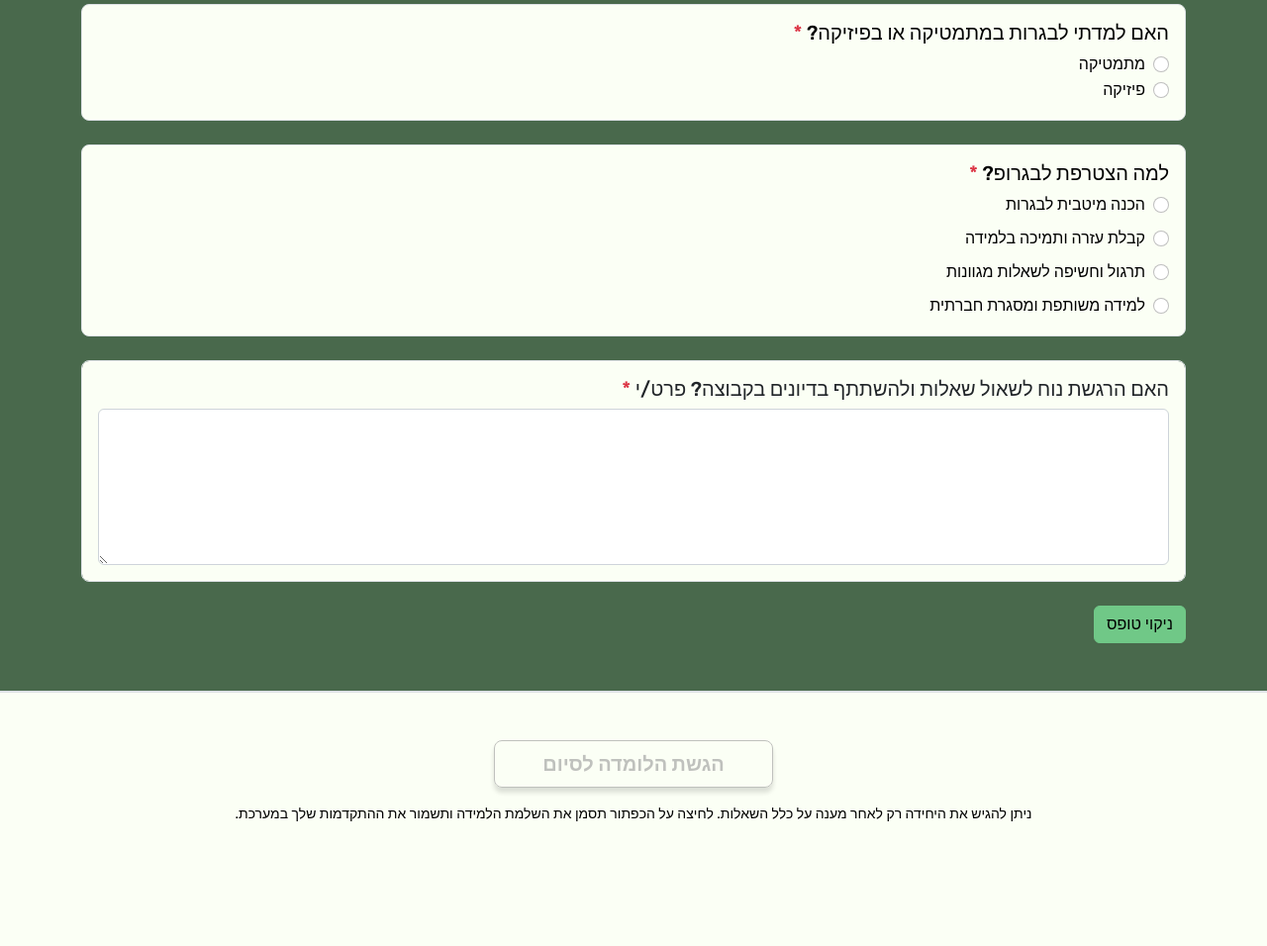
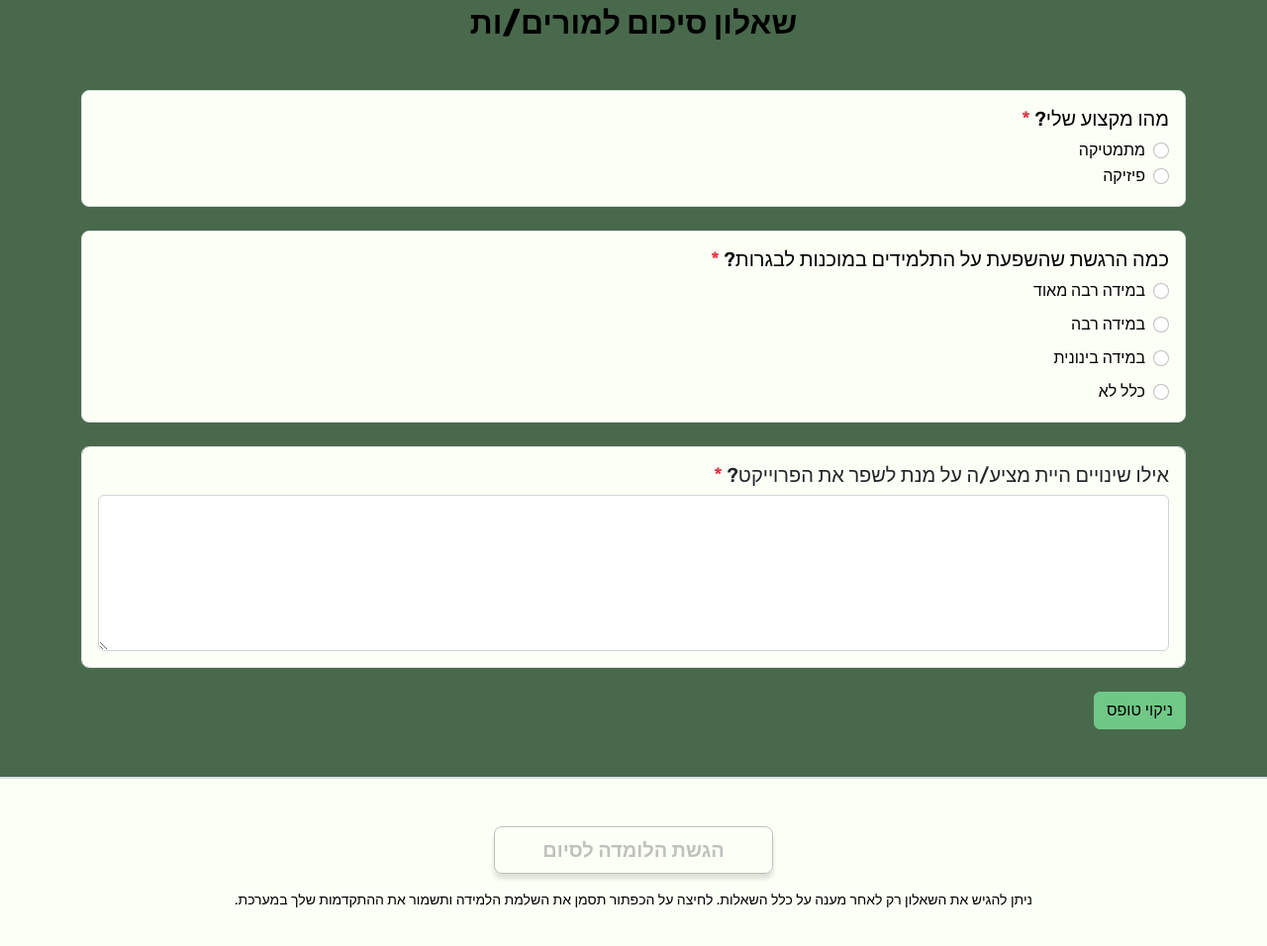
Before and after one commit to hilabensimon/bagroup, a plain HTML site: page index.html in a window 1280 px wide. Shown: the part 1142-2098 px from the top of the page at 99% size. Before the commit the page ends 2023 px from the top, so only its background shows below. Drawn offline with nearby package versions, Linux system fonts and the light colour scheme.

Commit message:
Update index.html

```diff
--- a/index.html
+++ b/index.html
@@ -75,7 +75,7 @@
 
     <!-- Subjects Section -->
 <section id="subjects" class="upper-card">
-  <input type="text" class="form-control mt-3 mx-auto search form-control" id="searchSubject" placeholder="חיפוש בזמן אמת"/>
+  <input type="text" class="form-control mt-3 mx-auto search form-control" id="searchSubject" placeholder="חיפוש"/>
     <div class="container">
       <h3 class="text-danger mt-5 text-center" id="not_found" >לא נמצאו תוצאות</h3>
       <div class="row mt-3 justify-content-center" id="card"></div>
@@ -86,13 +86,13 @@
     <!-- Quiz Section as a FORM -->
     <section id="quiz" class="py-5 bg-quiz">
       <div class="container">
-
+        <h2 class="h2 mb-5 text-center"><strong>שאלון סיכום למורים/ות</strong></h2>
         <form id="quiz-form" action="#" method="post" aria-describedby="quiz-help">
           <div class="vstack gap-4">
 
             <!-- Q1 -->
             <article class="p-3 border rounded-3 bg-question">
-              <h5 class="mb-2 h5" id="q1-title">האם למדתי לבגרות במתמטיקה או בפיזיקה?
+              <h5 class="mb-2 h5" id="q1-title">מהו מקצוע שלי?
                 <span class="text-danger" aria-hidden="true">*</span><span class="visually-hidden">שדה חובה</span>
               </h5>
               <fieldset aria-labelledby="q1-title">
@@ -110,7 +110,7 @@
 
             <!-- Q2 -->
             <article class="p-3 border rounded-3 bg-question">
-              <h3 class="h5 mb-2" id="q2-title">למה הצטרפת לבגרופ?
+              <h3 class="h5 mb-2" id="q2-title">כמה הרגשת שהשפעת על התלמידים במוכנות לבגרות?
                 <span class="text-danger" aria-hidden="true">*</span><span class="visually-hidden">שדה חובה</span>
               </h3>
               <fieldset aria-labelledby="q2-title">
@@ -119,25 +119,25 @@
                   <div class="col-12 ">
                     <div class="form-check">
                       <input class="form-check-input" type="radio" name="q2" id="q2a" value="A" required>
-                      <label class="form-check-label" for="q2a">הכנה מיטבית לבגרות</label>
+                      <label class="form-check-label" for="q2a">במידה רבה מאוד</label>
                     </div>
                   </div>
                   <div class="col-12 ">
                     <div class="form-check">
                       <input class="form-check-input" type="radio" name="q2" id="q2b" value="B">
-                      <label class="form-check-label" for="q2b">קבלת עזרה ותמיכה בלמידה</label>
+                      <label class="form-check-label" for="q2b">במידה רבה</label>
                     </div>
                   </div>
                   <div class="col-12 ">
                     <div class="form-check">
                       <input class="form-check-input" type="radio" name="q2" id="q2c" value="C">
-                      <label class="form-check-label" for="q2c">תרגול וחשיפה לשאלות מגוונות</label>
+                      <label class="form-check-label" for="q2c">במידה בינונית</label>
                     </div>
                   </div>
                   <div class="col-12 ">
                     <div class="form-check">
                       <input class="form-check-input" type="radio" name="q2" id="q2d" value="D">
-                      <label class="form-check-label" for="q2d">למידה משותפת ומסגרת חברתית</label>
+                      <label class="form-check-label" for="q2d">כלל לא</label>
                     </div>
                   </div>
                 </div>
@@ -146,7 +146,7 @@
 
             <!-- Q3: text input -->
             <article class="p-3 border rounded-3 bg-question form-control" dir="rtl" lang="he">
-              <h3 class="h5 form-label" id="q3-title">                האם הרגשת נוח לשאול שאלות ולהשתתף בדיונים בקבוצה? פרט/י
+              <h3 class="h5 form-label" id="q3-title">                אילו שינויים היית מציע/ה על מנת לשפר את הפרוייקט?
 
 
               <label  for="q3input">
@@ -184,7 +184,7 @@
             הגשת הלומדה לסיום
           </button>
           <p class="small mb-0">
-            ניתן להגיש את היחידה רק לאחר מענה על כלל השאלות. לחיצה על הכפתור תסמן את השלמת הלמידה ותשמור את
+            ניתן להגיש את השאלון רק לאחר מענה על כלל השאלות. לחיצה על הכפתור תסמן את השלמת הלמידה ותשמור את
             ההתקדמות שלך במערכת.
           </p>
         </div>
```
